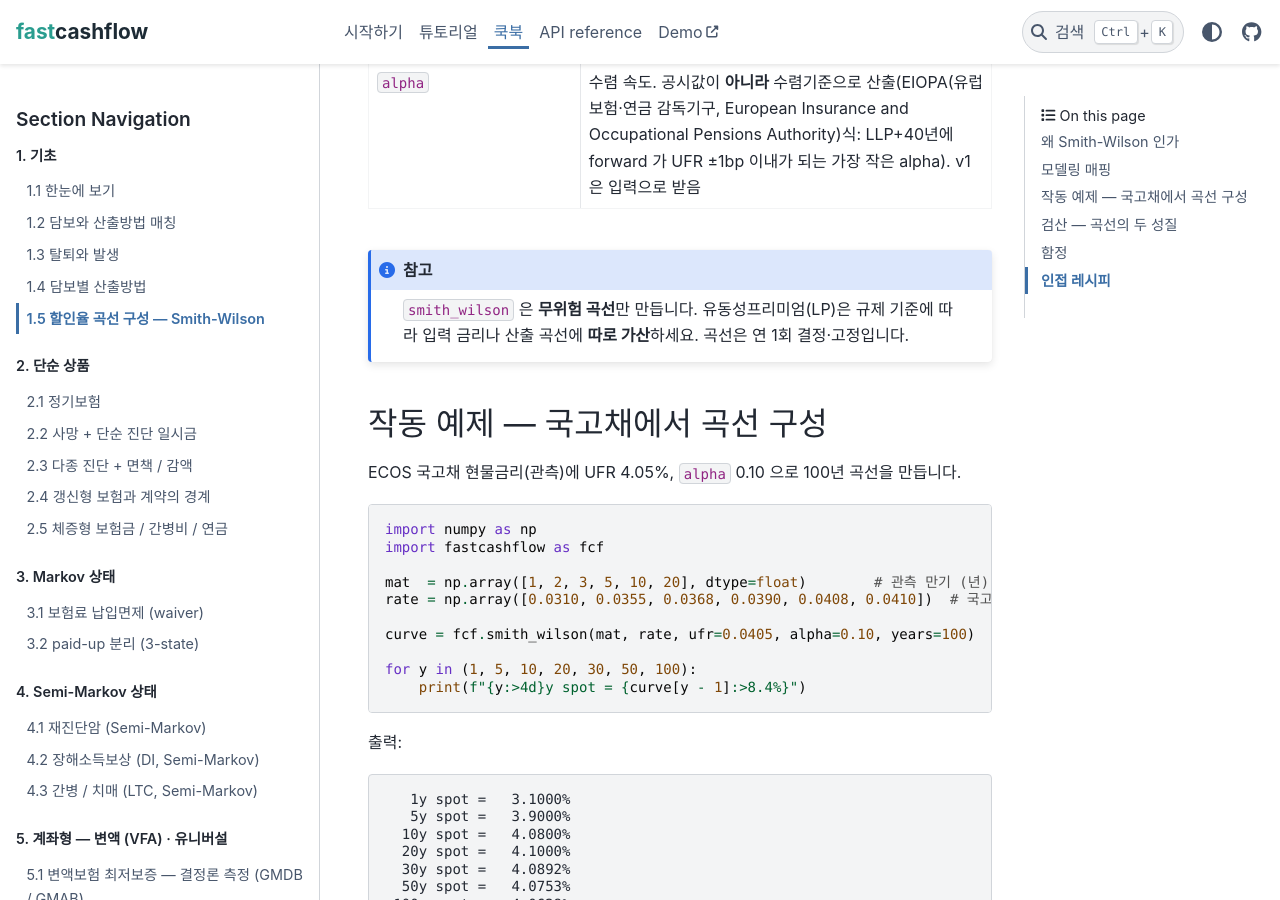
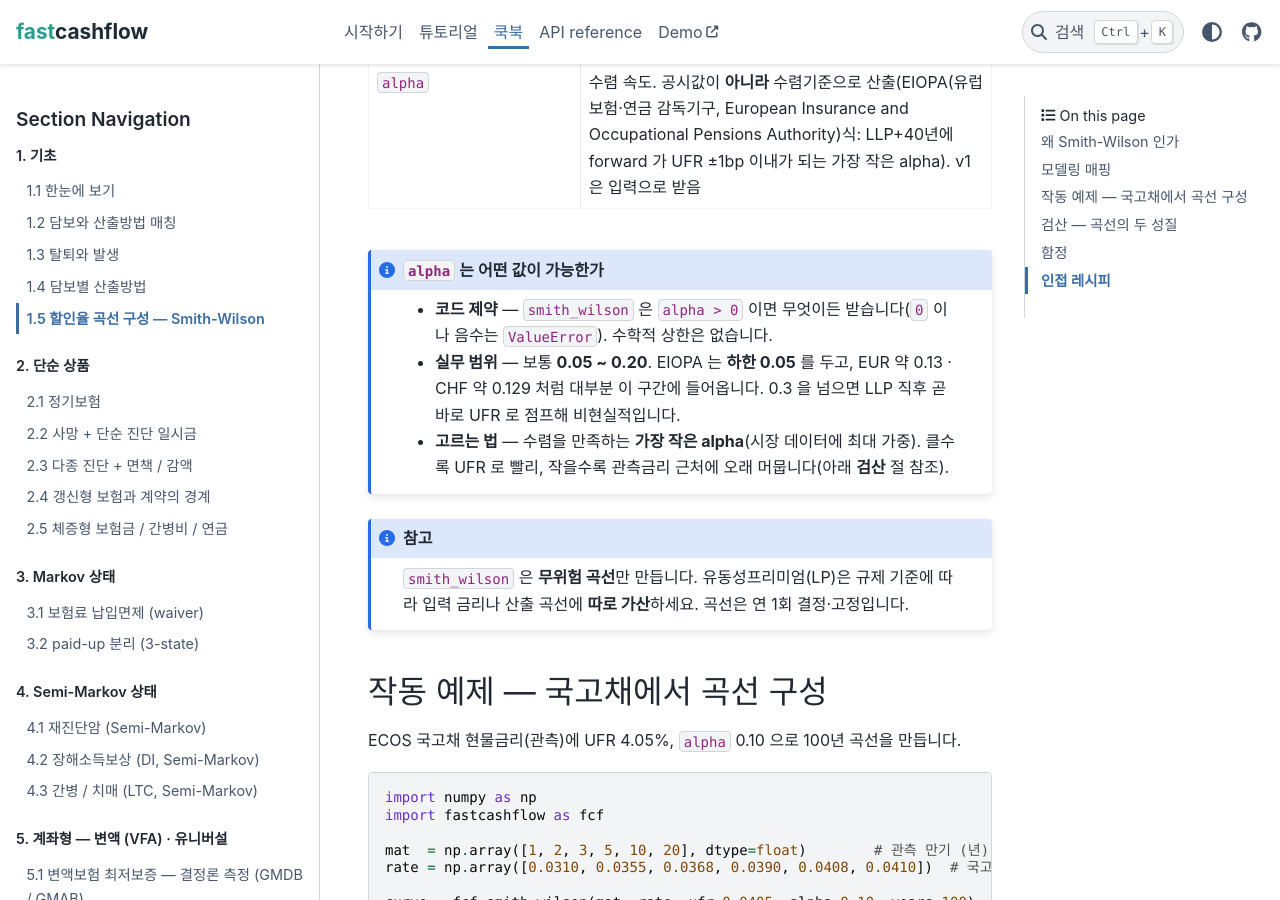
Before and after one commit to seokhoonj/fastcashflow, a Sphinx documentation site: the page built from docs/cookbook/basics/discount-curve.md, in a window 1280 px wide and 900 px high, scrolled down 1309 px. Built offline with Sphinx 7.4.7 and the PyData theme 0.15.4, drawn with Linux system fonts in a browser that asks for light colours.

Commit message:
docs: document the valid range of the Smith-Wilson alpha parameter

```diff
--- a/docs/cookbook/basics/discount-curve.md
+++ b/docs/cookbook/basics/discount-curve.md
@@ -52,6 +52,18 @@ Smith-Wilson 은 금리 *모형*이 아니라 곡선 *구축 알고리즘* 입
   - 수렴 속도. 공시값이 **아니라** 수렴기준으로 산출(EIOPA(유럽 보험·연금 감독기구,
     European Insurance and Occupational Pensions Authority)식: LLP+40년에 forward 가
     UFR ±1bp 이내가 되는 가장 작은 alpha). v1 은 입력으로 받음
+:::
+
+:::{admonition} `alpha` 는 어떤 값이 가능한가
+:class: note
+
+- **코드 제약** — `smith_wilson` 은 `alpha > 0` 이면 무엇이든 받습니다(`0` 이나
+  음수는 `ValueError`). 수학적 상한은 없습니다.
+- **실무 범위** — 보통 **0.05 ~ 0.20**. EIOPA 는 **하한 0.05** 를 두고, EUR 약
+  0.13 · CHF 약 0.129 처럼 대부분 이 구간에 들어옵니다. 0.3 을 넘으면 LLP 직후
+  곧바로 UFR 로 점프해 비현실적입니다.
+- **고르는 법** — 수렴을 만족하는 **가장 작은 alpha**(시장 데이터에 최대 가중).
+  클수록 UFR 로 빨리, 작을수록 관측금리 근처에 오래 머뭅니다(아래 **검산** 절 참조).
 :::
 
 :::{note}
```
